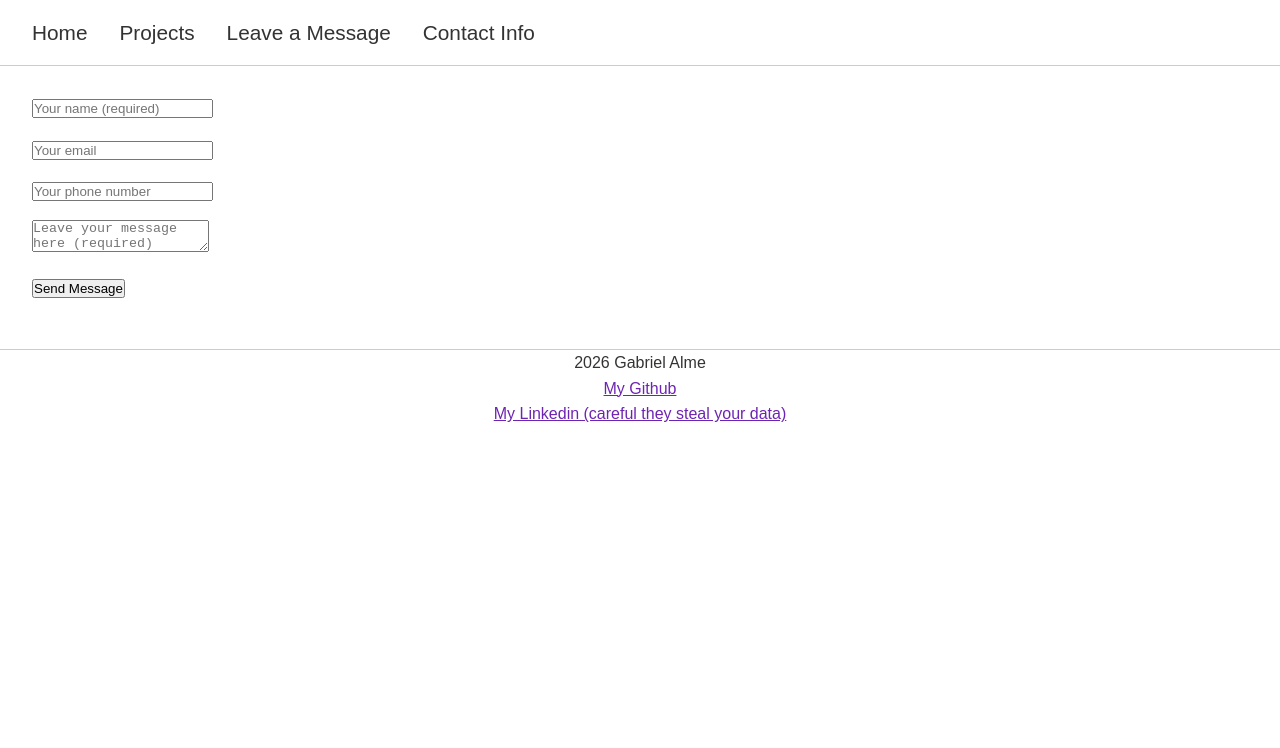
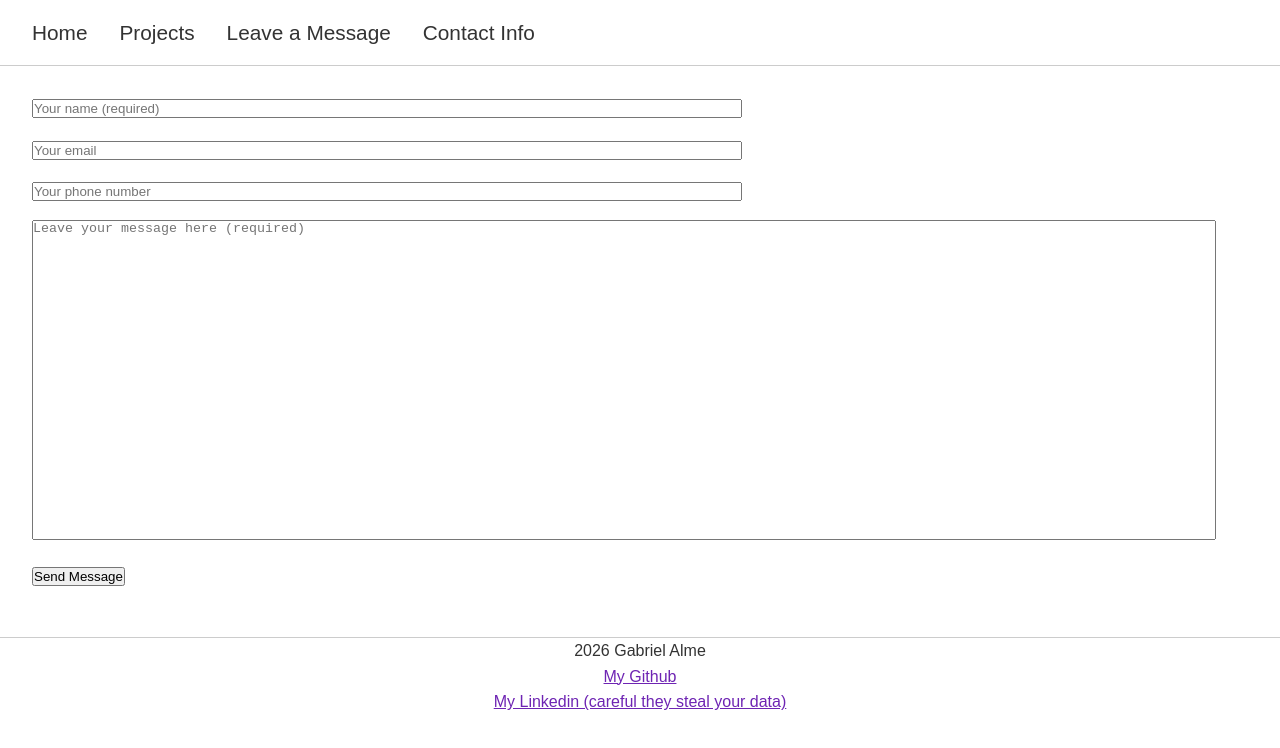
Before and after one commit to GabrielAlme/MyWebsite, a React (Vite) app: page /LeaveMsg in a window 1280 px wide. Shown: the top 748 px of the page. Built offline with nearby package versions, Linux system fonts and the light colour scheme.

Commit message:
formatting for leave message page done

```diff
--- a/src/components/LeaveMsg.css
+++ b/src/components/LeaveMsg.css
@@ -1,12 +1,25 @@
 .form {
-    display: flex;
-    flex-direction: column;
-    align-items: flex-start;
     padding-left: 2rem;
+    padding-right: 4rem;
     padding-top: 1%;
     padding-bottom: 3rem;
+    max-width: 100%;
 }
+
 .form div{
     padding-top: 1rem;
+}
 
+.form input, textarea {
+    resize: none;
+    box-sizing: border-box;
 }
+
+.form input {
+    width: 60%
+}
+
+.form textarea {
+    height: 20rem;
+    width: 100%;
+}
```
